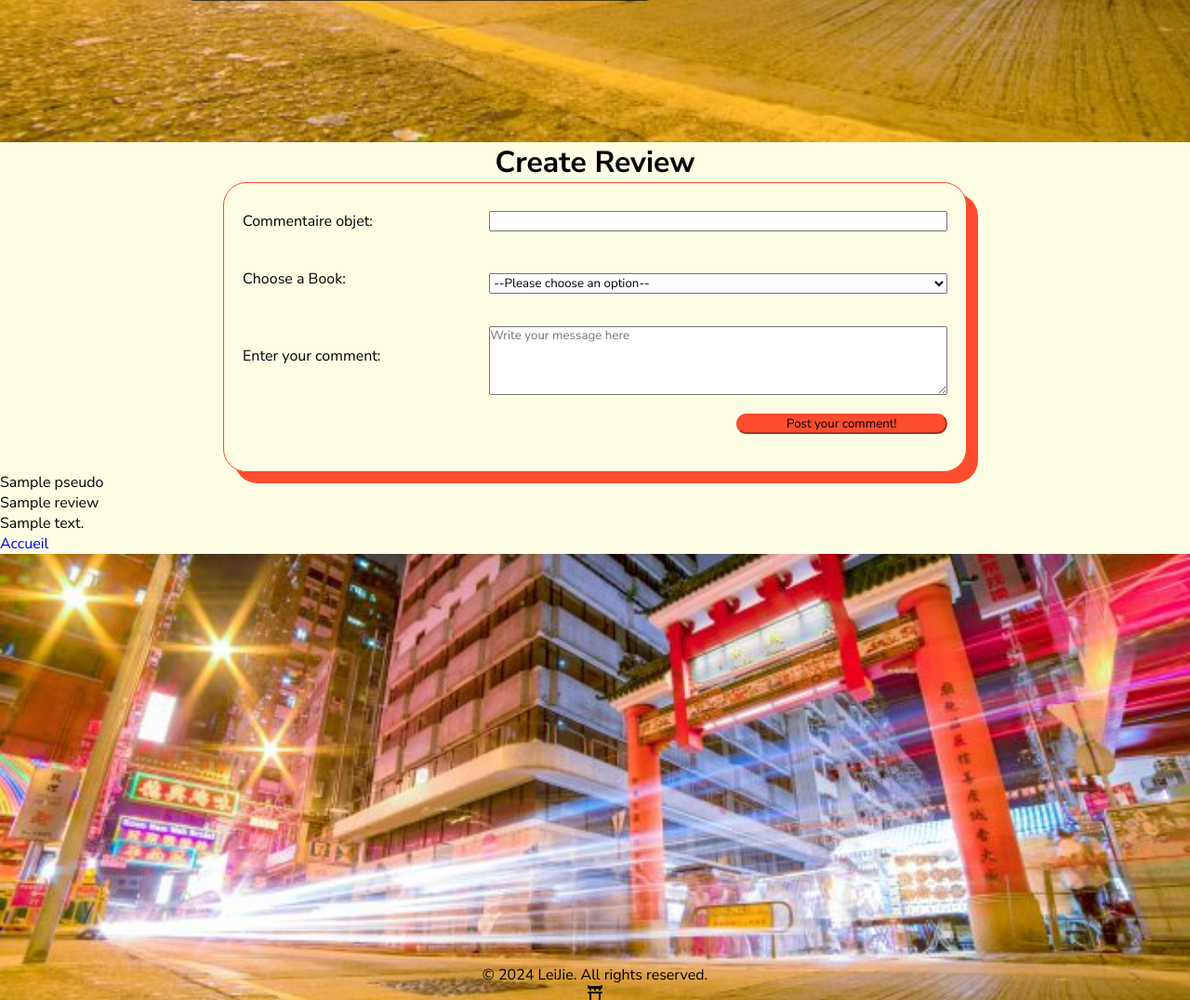
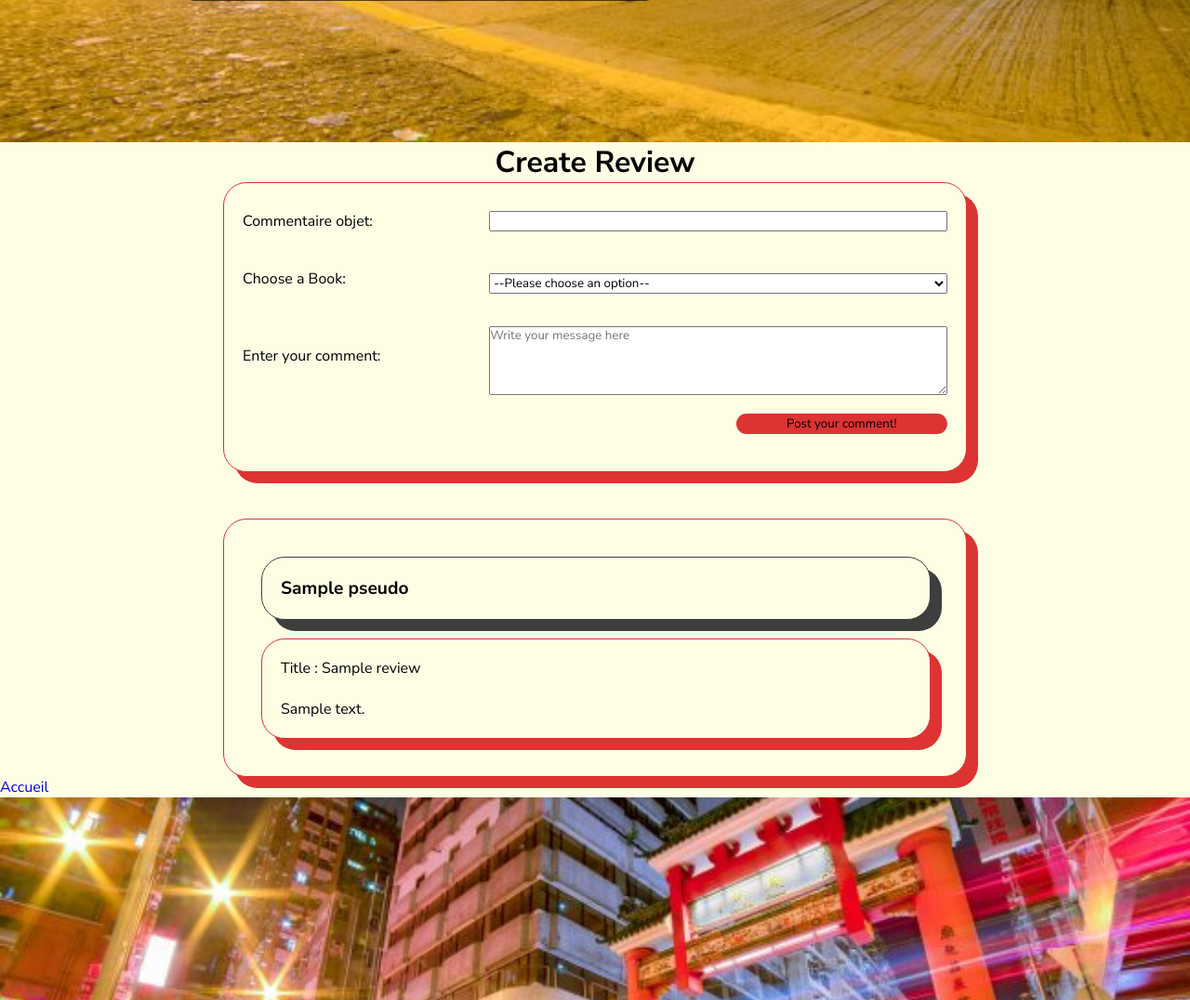
Before and after one commit to Iodasama/Projet-Blog, a Symfony app: template templates/Guest/page/user/insert-review.html.twig in a window 1280 px wide. Shown: the part 727-1803 px from the top of the page at 93% size. Run offline with Twig, Linux system fonts and the light colour scheme; the template is opened without the code that fills it: most values are stand-ins (such as "Sample title", 1, 10 or a date in 2020); some libraries are stand-ins or nearby versions.

Commit message:
Repo_les5derniersREview

```diff
--- a/public/styles/app.css
+++ b/public/styles/app.css
@@ -613,11 +613,11 @@ section {
   display: flex;
   flex-direction: column;
   align-items: start;
-  border: 1px solid #fd4c2e;
+  border: 1px solid #dd3333;
   border-radius: 25px;
   background-color: #fefee5;
   width:800px;
-  box-shadow: 12px 12px #fd4c2e;
+  box-shadow: 12px 12px #dd3333;
 padding:20px;
 
 
@@ -650,18 +650,75 @@ padding:20px;
 .form-example input[type="submit"]{
   width:30%;
   margin-left:auto;
-  background-color: #fd4c2e;
+  background-color: #dd3333;
   border-radius: 25px;
-  border-color: #fd4c2e;
+  border-color: transparent;
 }
 
 .form-example input[type="submit"]:hover{
-  color: #fefee5;
+  color: #dd3333;
+  background-color: #fefee5;
+  box-shadow: 12px 12px #dd3333 ;
+
+
+
+
 }
 
 .choose-book{
   display: flex
 }
 
+.Review-style{
+
+
+  border: 1px solid #dd3333;
+  border-radius: 25px;
+  background-color: #fefee5;
+  width:800px;
+  box-shadow: 12px 12px #dd3333;
+  padding:20px;
+}
+
+.Review-Block{
+  display: flex;
+  justify-content: center;
+ padding-top: 50px;
+}
+
+.review{
+  border: 1px solid #dd3333;
+  border-radius: 25px;
+  background-color: #fefee5;
+  width: 720px;
+  box-shadow: 12px 12px #dd3333;
+  padding:20px;
+  margin:20px;
+
+}
+
+.review:hover{
+  color: #fefee5;
+  background-color:#dd3333 ;
+  box-shadow: 12px 12px #fefee5;
+
+}
+
+.review1 {
+  border: 1px solid #3e3e3e;
+  border-radius: 25px;
+  background-color: #fefee5;
+  width: 720px;
+  box-shadow: 12px 12px #3e3e3e;
+  padding:20px;
+  margin:20px;
+  font-weight: bold;
+  font-size: larger;
+}
+
+
+
+
+
 
 /*!*# sourceMappingURL=app.css.map *!*/
--- a/src/Controller/Guest/ReviewController.php
+++ b/src/Controller/Guest/ReviewController.php
@@ -26,7 +26,9 @@ class ReviewController extends AbstractController //commentaire test commit
 
         $books = $bookRepository->findAll();
 
-        $reviews = $reviewRepository->findAll();
+        $reviews = $reviewRepository->findByReview();
+
+//        dd($reviews);
 
 
 
@@ -45,7 +47,7 @@ class ReviewController extends AbstractController //commentaire test commit
                 // je lui place les valeurs que je veux (title, content)
                 $review->setTitle($title);
                 $review->setContent($content);
-//                $review->setUser($this->getUser());
+                $review->setUser($this->getUser()); // obligatoire pour créer le review pour recuperer le pseudo si on ne l emet pas cela va mettre une valeur null et il faut bien une valeur
                 $review->setBook($book);
 //                $review->setPseudo($pseudo);
 //                $review->setCreatedAt(new \DateTime('now'));
--- a/src/Repository/ArticleRepository.php
+++ b/src/Repository/ArticleRepository.php
@@ -25,7 +25,7 @@ class ArticleRepository extends ServiceEntityRepository
         return $this->createQueryBuilder('a')
 
             ->orderBy('a.createdAt', 'DESC')
-//            ->setMaxResults('10')
+            ->setMaxResults('2')
             ->getQuery()
             ->getResult()
         ;
--- a/templates/Guest/page/user/insert-review.html.twig
+++ b/templates/Guest/page/user/insert-review.html.twig
@@ -13,7 +13,6 @@
             <div class="form-example">
                 <label for="name">Commentaire objet:</label>
                 <input type="text" name="title" id="title" required /> <!-- required oblige a remplir  -->
-
             </div>
 
             <div class="form-example">
@@ -45,21 +44,29 @@
 </div>
 
 {#        {{ dump(app.user) }}#}
+    <div class="Review-Block">
+        <div class="Review-style">
+            {% for review in reviews %}
+                <p class="review1">{{ review.user.pseudo }}</p>
+                <div class="review">
+                    <p>Title : {{ review.title }} </p><br>
+                    <p>{{ review.content }}</p>
+                </div>
+            {% endfor %}
+        </div>
+    </div>
 
-        {% for review in reviews %}
-
-    {#        {% if review.user %}#}
-            <p>{{ review.user.pseudo }}</p>
-    {#        PSeudo ou pseudo#}
-    {#        {% else %}#}
-    {#            <p>User information not available</p>#}
-    {#        {% endif %}#}
-            <p>{{ review.title }} </p>
-            <p>{{ review.content }}</p>
-        {% endfor %}
 
 
     <a href="home">Accueil</a>
 
 
 {% endblock %}
+
+{#pour debug user#}
+    {#        {% if review.user %}#}
+    {#        <p>{{ review.user.pseudo }}</p>#}
+    {#        PSeudo ou pseudo#}
+    {#        {% else %}#}
+    {#            <p>User information not available</p>#}
+    {#        {% endif %}#}
```
Also changed, not shown: src/Repository/ReviewRepository.php (+12 -0 lines).
